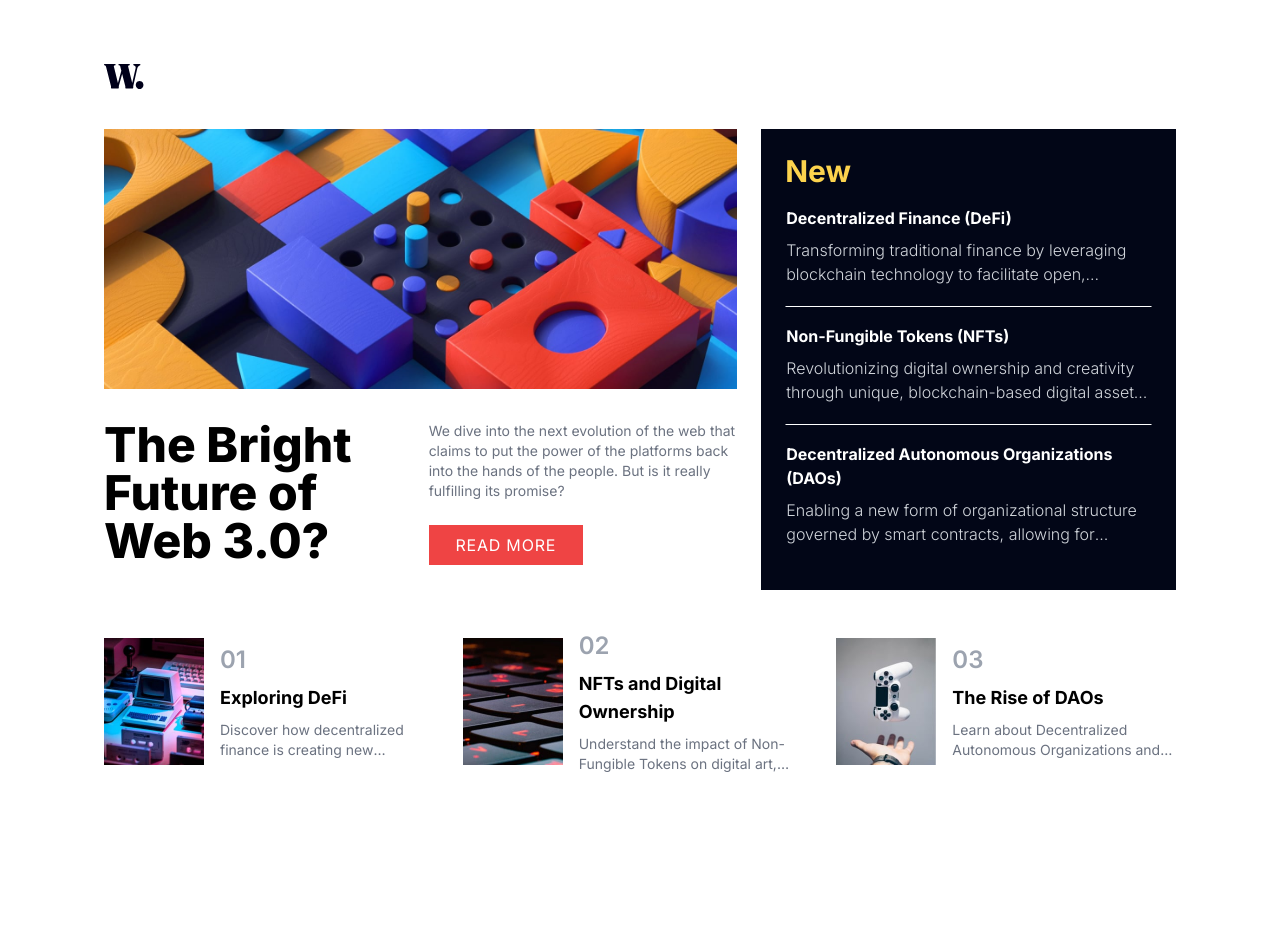
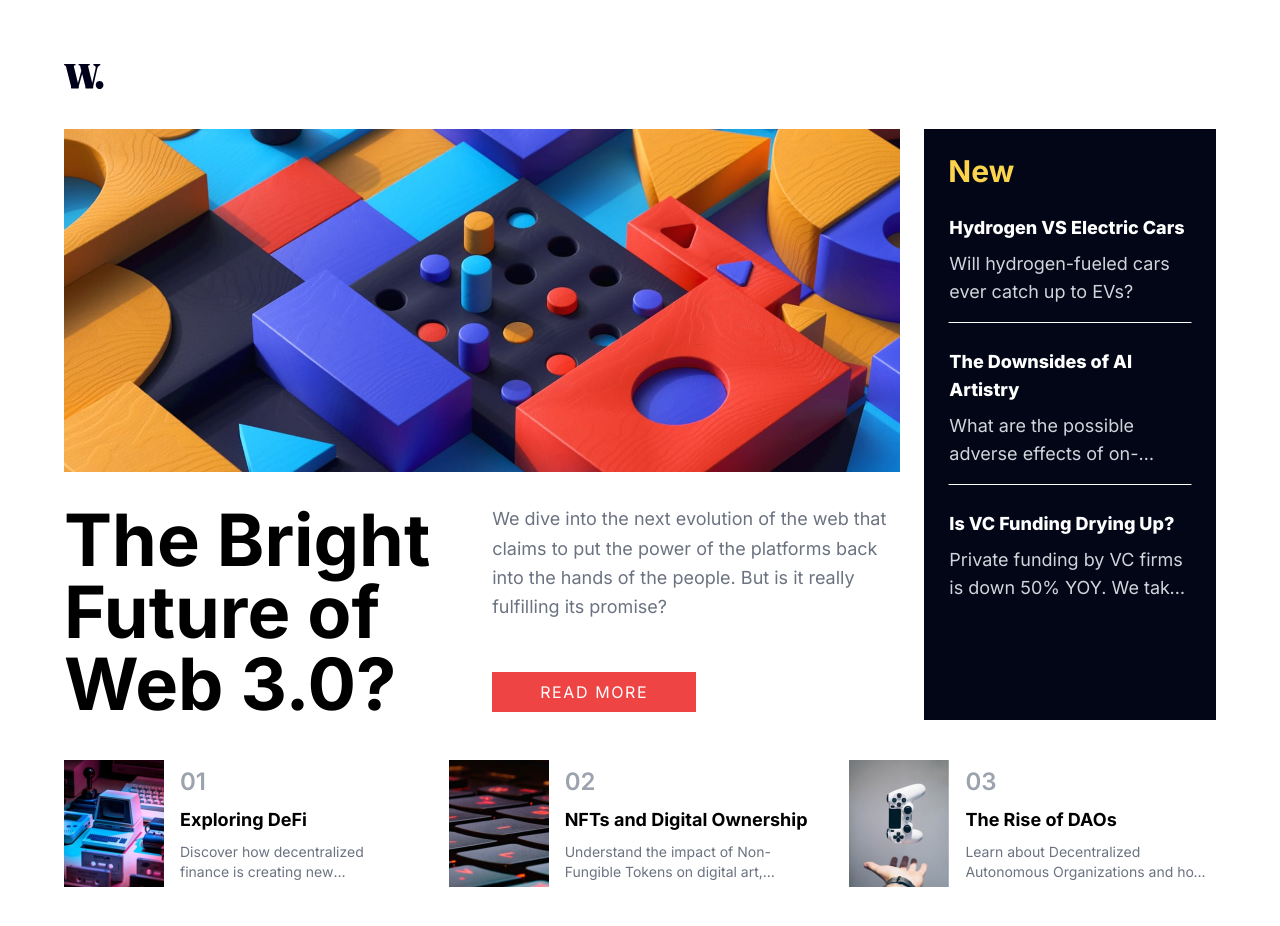
Before and after one commit to JavaScript-Bits/monday, a Next.js app: page / in a window 1280 px wide. Shown: the top 926 px of the page. Before the commit the page ends 838 px from the top, so only its background shows below. Built offline with nearby package versions, Linux system fonts and the light colour scheme.

Commit message:
fixed mobile menu navbar

```diff
--- a/src/app/components/ArticleItem.tsx
+++ b/src/app/components/ArticleItem.tsx
@@ -5,8 +5,8 @@ interface ArticleItemProps {
 
 const ArticleItem: React.FC<ArticleItemProps> = ({ title, content }) => (
   <article className="py-4">
-    <h3 className="font-bold mb-2">{title}</h3>
-    <p className="font-light line-clamp-2 my-1 text-gray-300  ">{content}</p>
+    <h3 className="font-extrabold text-lg mt-2">{title}</h3>
+    <p className="text-lg line-clamp-2 text-gray-300 mt-2">{content}</p>
   </article>
 );
 
--- a/src/app/components/NavMenu.tsx
+++ b/src/app/components/NavMenu.tsx
@@ -19,7 +19,7 @@ interface NavItemProps {
 // Use the interface with the component's function signature
 const NavMenu: React.FC<NavMenuProps> = ({ isNavOpen, navItems }) => {
   return (
-    <nav className={`${isNavOpen ? 'md:block' : 'hidden'} transition-transform duration-1000 ease-in-out transform ${isNavOpen ? "translate-x-0" : "-translate-x-full"}`}>
+    <nav className={`${isNavOpen ? 'md:inline-block' : 'hidden'} transition-transform duration-1000 ease-in-out transform ${isNavOpen ? "translate-x-0" : "translate-x-full"}`}>
       <ul className="flex flex-col gap-4 border md:border-none p-4 md:p-0 md:flex-row w-full items-center md:bg-none md:gap-6 text-lg">
         {navItems.map(item => (
           // Ensure NavItem also accepts a prop named itemName of type string
--- a/src/app/globals.css
+++ b/src/app/globals.css
@@ -26,6 +26,7 @@ body {
     rgb(var(--background-start-rgb)); */
   background-color: white;
   color: black;
+  box-sizing: border-box;
 
 }
 
--- a/src/app/page.tsx
+++ b/src/app/page.tsx
@@ -8,9 +8,9 @@ import Image from 'next/image';
 
 const navItems = ["Home", "News", "Popular", "Trending", "Categories"];
 const articles = [
-    { title: "Decentralized Finance (DeFi)", content: "Transforming traditional finance by leveraging blockchain technology to facilitate open, accessible, and secure financial markets." },
-    { title: "Non-Fungible Tokens (NFTs)", content: "Revolutionizing digital ownership and creativity through unique, blockchain-based digital assets that represent art, collectibles, and more." },
-    { title: "Decentralized Autonomous Organizations (DAOs)", content: "Enabling a new form of organizational structure governed by smart contracts, allowing for community-driven decisions and operations." },
+    { title: "Hydrogen VS Electric Cars", content: "Will hydrogen-fueled cars ever catch up to EVs?" },
+    { title: "The Downsides of AI Artistry", content: "What are the possible adverse effects of on-demand AI image generation?" },
+    { title: "Is VC Funding Drying Up?", content: "Private funding by VC firms is down 50% YOY. We take a look at what that means." },
 ];
 const listItems = [
     {
@@ -40,17 +40,17 @@ export default function Home() {
     const [isNavOpen, setIsNavOpen] = useState(false);
 
     return (
-        <main className="flex flex-col items-center justify-between md:p-16 p-6 max-w-[1200px] m-auto min-h-screen">
+        <main className="flex flex-col items-center justify-between md:p-16 p-6 max-w-full m-auto min-h-screen">
 
             <header className="flex w-full justify-between">
                 <div>
-                    <ImageComponent src="/images/logo.svg" alt="" className="bg-white" width={40} height={40} />
+                    <ImageComponent src="/images/logo.svg" alt="logo" className="bg-white" width={40} height={40} />
                 </div>
                 <div>
                     <div className='md:hidden' onClick={() => setIsNavOpen(!isNavOpen)}>
-                        <ImageComponent src={isNavOpen ? "/images/icon-menu-close.svg" : "/images/icon-menu.svg"} alt="Menu Icon" className="bg-white absolute top-6 right-6 " width={30} height={30} />
+                        <ImageComponent src={isNavOpen ? "/images/icon-menu-close.svg" : "/images/icon-menu.svg"} alt="Menu Icon" className="bg-white sticky top-6 right-6 " width={30} height={30} />
                     </div>
-                    <div className='absolute md:static z-10'>
+                    <div className=' w-full '>
                         <NavMenu isNavOpen={isNavOpen} navItems={navItems} />
                     </div>
                 </div>
@@ -58,17 +58,17 @@ export default function Home() {
 
             <section className='flex flex-col md:flex-row justify-between py-10 gap-6 items-stretch'>
                 <div className='flex flex-col gap-4 md:flex-2 md:gap-8'>
-                    <ImageComponent src="/images/image-web-3-desktop.jpg" alt="Web 3.0 Overview" width={650} height={150} />
-                    <div className='flex gap-4 flex-col md:flex-row'>
-                        <h2 className='flex-1 text-5xl font-extrabold'>The Bright Future of Web 3.0?</h2>
+                    <ImageComponent src="/images/image-web-3-desktop.jpg" alt="Web 3.0 Overview" width={950} height={250} />
+                    <div className='flex gap-5 flex-col md:flex-row'>
+                        <h2 className='flex-1 text-7xl font-bold'>The Bright Future of Web 3.0?</h2>
                         <div className='flex flex-col gap-4 md:flex-1' >
-                            <p className='flex-1 text-gray-500 text-sm'>We dive into the next evolution of the web that claims to put the power of the platforms back into the hands of the people.
+                            <p className='flex-1 text-gray-500 text-lg leading-relaxed'>We dive into the next evolution of the web that claims to put the power of the platforms back into the hands of the people.
                                 But is it really fulfilling its promise?</p>
-                            <button className='p-2 bg-red-500 my-2 w-[50%] uppercase align-middle text-white tracking-wider'>Read More</button>
+                            <button className='p-2 bg-red-500 my-2 w-[50%] uppercase align-middle text-white tracking-widest'>Read More</button>
                         </div>
                     </div>
                 </div>
-                <aside className='md:flex-2 bg-slate-950 text-white  p-6'>
+                <aside className='md:flex-2 bg-slate-950 text-white p-6'>
                     <h2 className='text-3xl text-amber-300 font-bold'>New</h2>
                     <div className=''>
                         {articles.map((article, index) => (
```
Lines whose indentation alone changed are shown as unchanged.
